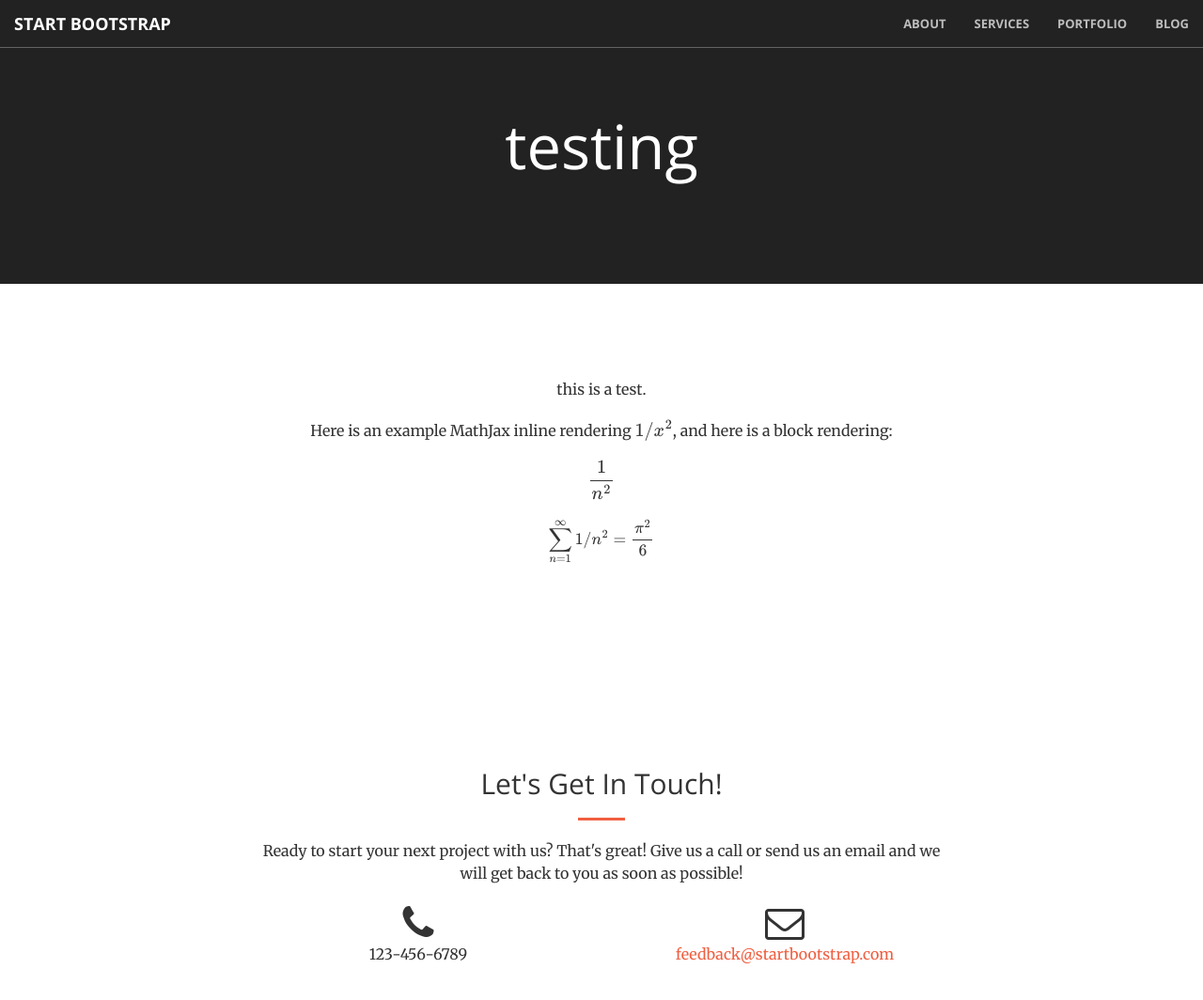
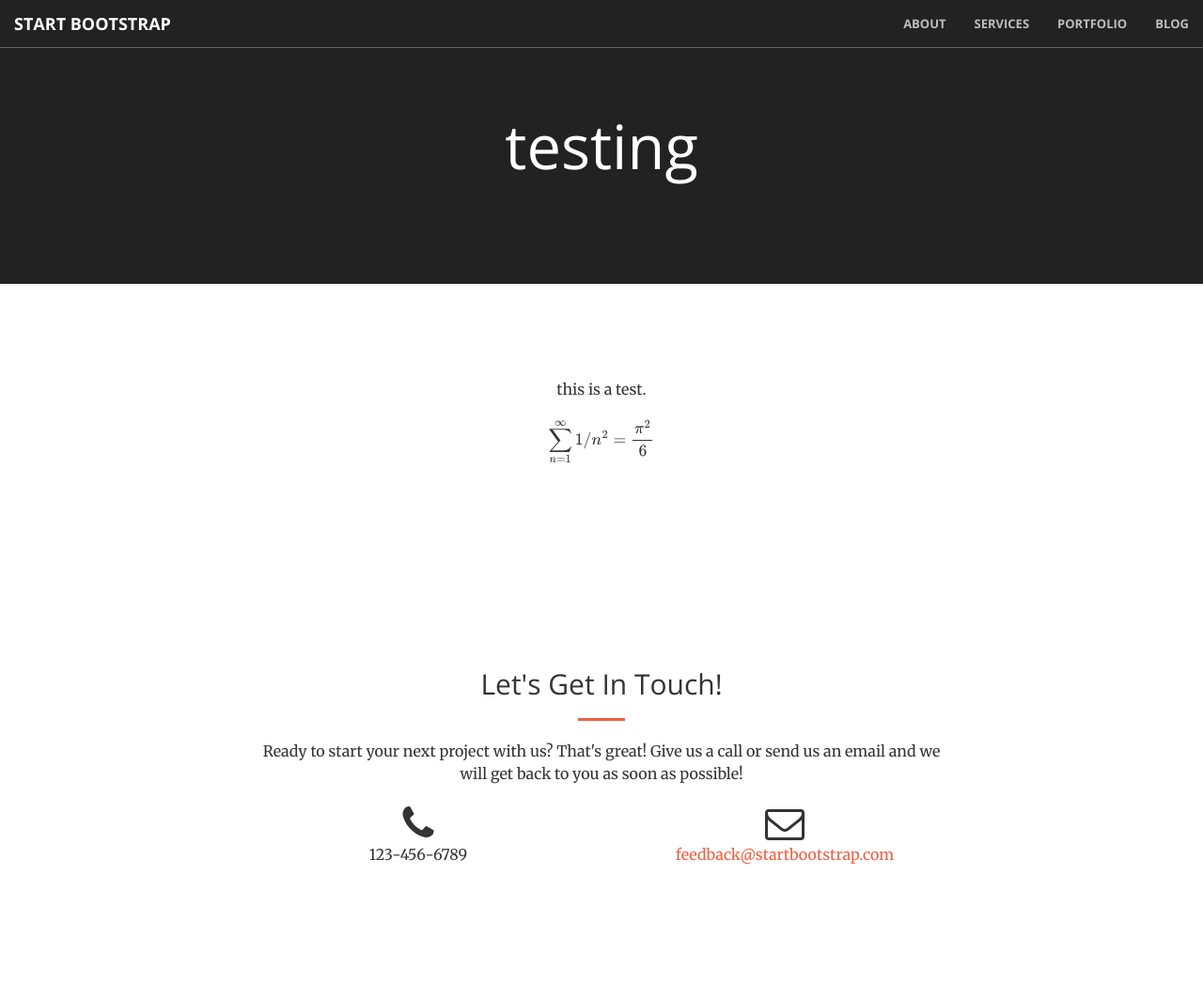
Before and after one commit to fredyanth/fredyanth.github.io, a Jekyll site: the page built from _posts/2016-01-07-testing.md, in a window 1280 px wide and 1147 px high. Shown: the top 1064 px of the window at 94% size. Built offline with Jekyll 4.4.1, drawn with Linux system fonts in a browser that asks for light colours; formulas are drawn with MathJax 3.

Commit message:
testing 2

```diff
--- a/_posts/2016-01-07-testing.md
+++ b/_posts/2016-01-07-testing.md
@@ -5,7 +5,4 @@
 
 this is a test.
 
-Here is an example MathJax inline rendering \\( 1/x^{2} \\), and here is a block rendering:
-\\[ \frac{1}{n^{2}} \\]
-
 $$\sum_{n=1}^\infty 1/n^2 = \frac{\pi^2}{6}$$
```
Also changed, not shown: 1 other file.
